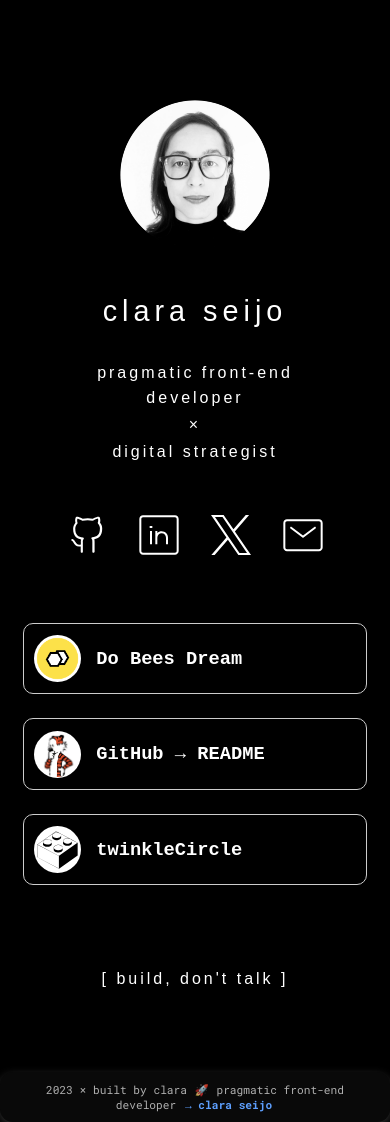
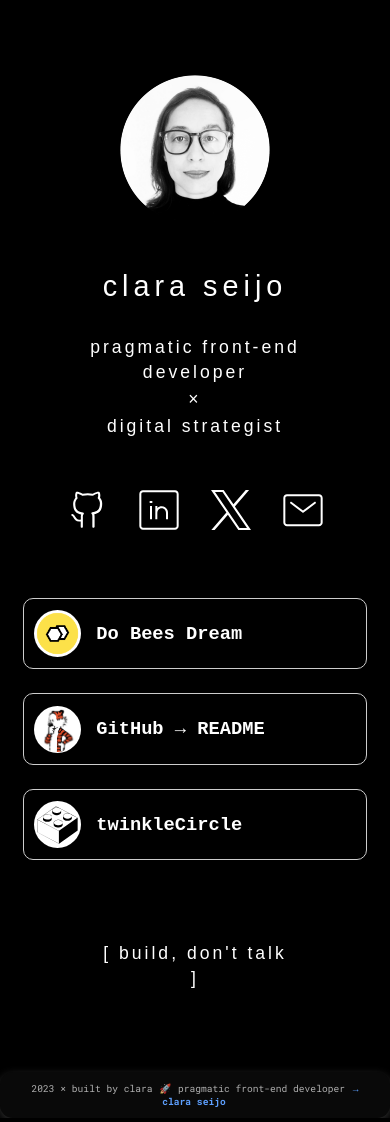
Before and after one commit to clasei/clara, a React (Create React App) app: page / in a window 390 px wide. Built offline with nearby package versions, Linux system fonts and the light colour scheme.

Commit message:
style updated

```diff
--- a/src/components/Footer/Footer.css
+++ b/src/components/Footer/Footer.css
@@ -40,6 +40,6 @@ footer span {
 
 @media screen and (max-width: 768px) {
     #footer {
-        font-size: 0.7rem;
+        font-size: 0.6rem;
     }
 }
--- a/src/components/Header/Header.css
+++ b/src/components/Header/Header.css
@@ -36,6 +36,11 @@ p {
 }
 
 @media screen and (max-width: 768px) {
+
+    .header-container {
+        margin-top: 25px;
+    }
+
     h1 {
         font-size: 1.8rem;
         padding-top: 0.7rem;
@@ -43,7 +48,7 @@ p {
     }
 
     p {
-        font-size: 1rem;
+        font-size: 1.1rem;
         letter-spacing: 3px;
         font-weight: 350;
         line-height: 25px;
```
